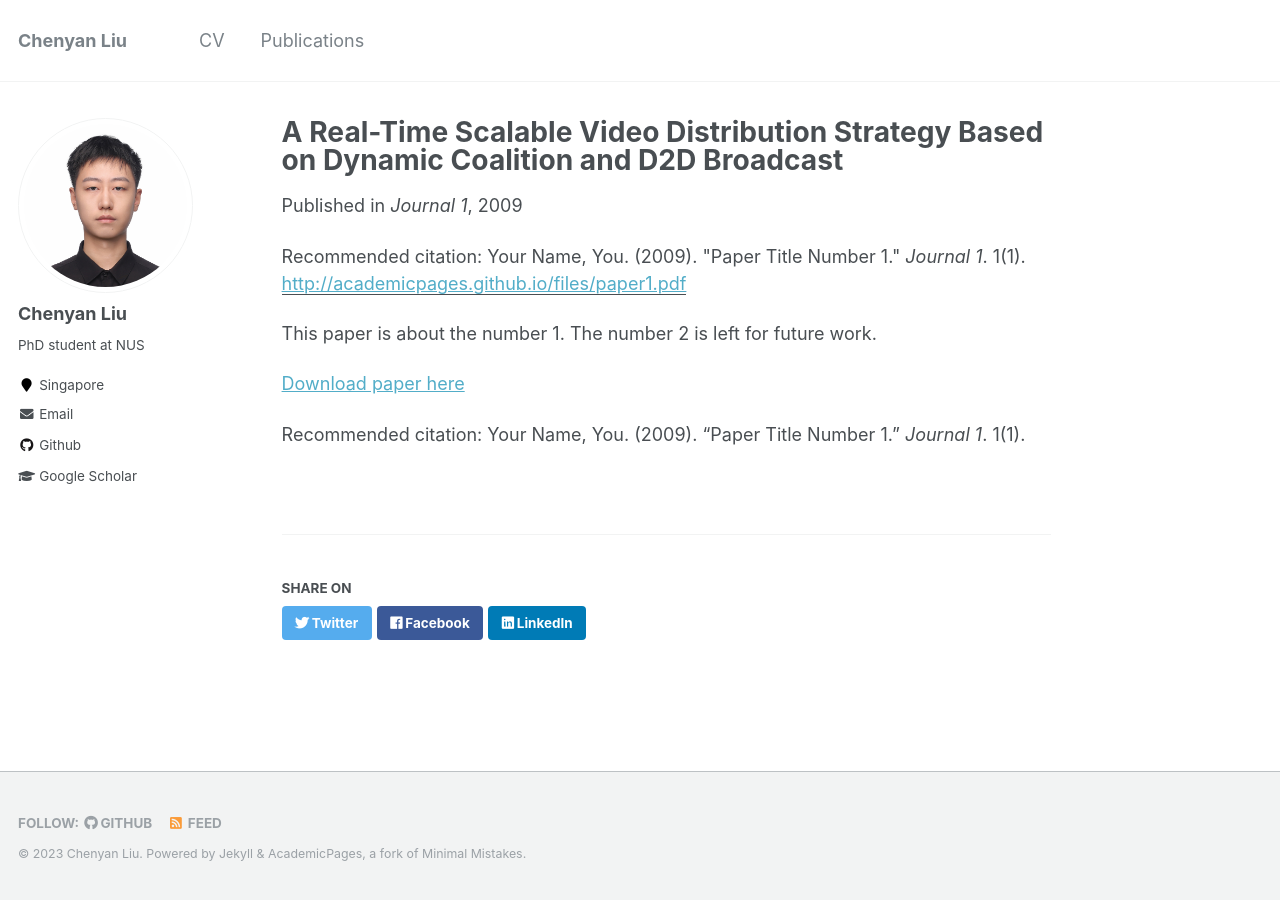
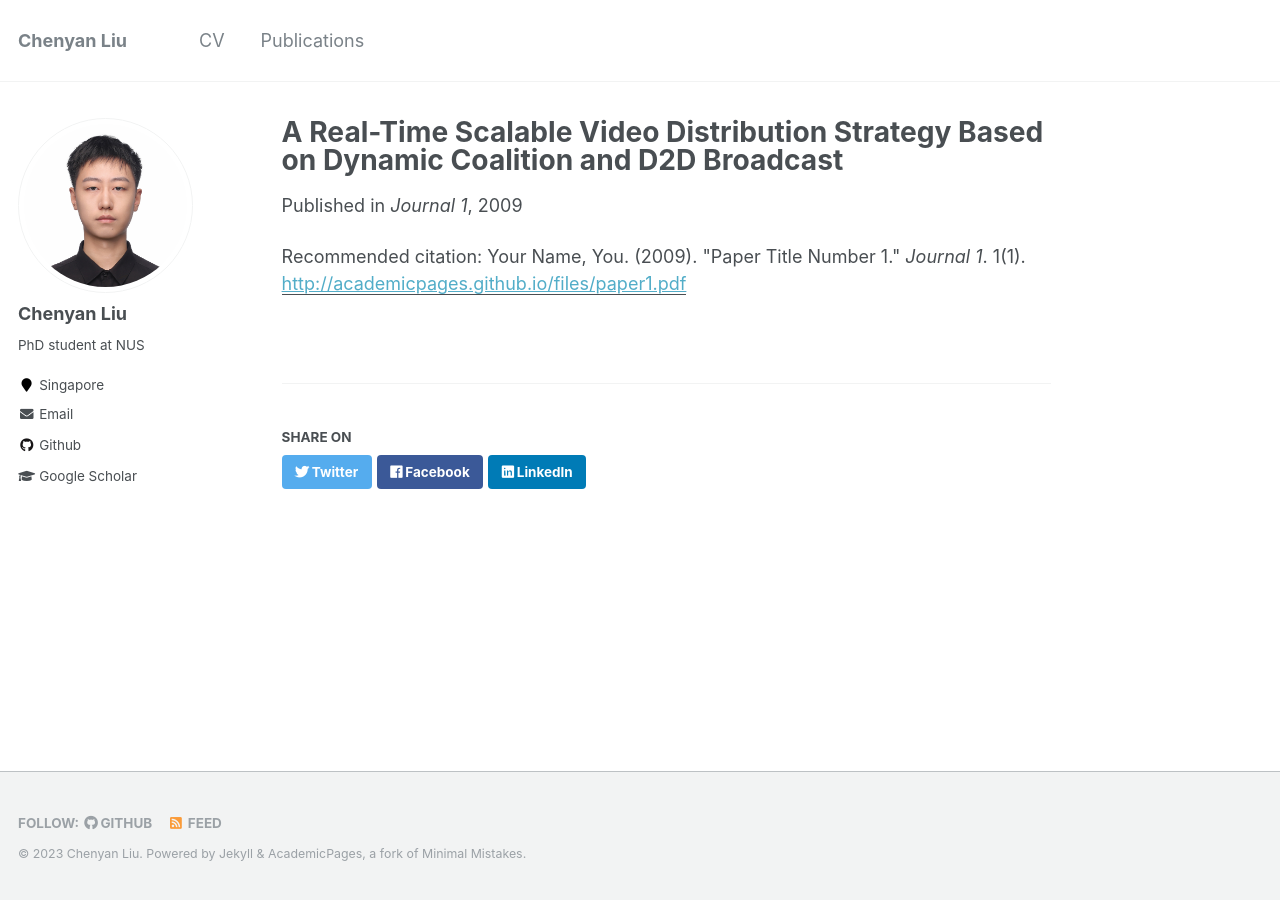
Before and after one commit to chenyan1999/chenyan1999.github.io, a Jekyll site: the page built from _publications/2022-GLOBECOM.md, in a window 1280 px wide. Built offline with Jekyll 4.4.1, drawn with Linux system fonts in a browser that asks for light colours.

Commit message:
fix pub bug attemptation 2.0

```diff
--- a/_publications/2022-GLOBECOM.md
+++ b/_publications/2022-GLOBECOM.md
@@ -8,8 +8,8 @@ venue: 'Journal 1'
 paperurl: 'http://academicpages.github.io/files/paper1.pdf'
 citation: 'Your Name, You. (2009). &quot;Paper Title Number 1.&quot; <i>Journal 1</i>. 1(1).'
 ---
-This paper is about the number 1. The number 2 is left for future work.
+<!-- This paper is about the number 1. The number 2 is left for future work.
 
 [Download paper here](http://academicpages.github.io/files/paper1.pdf)
 
-Recommended citation: Your Name, You. (2009). "Paper Title Number 1." <i>Journal 1</i>. 1(1).
+Recommended citation: Your Name, You. (2009). "Paper Title Number 1." <i>Journal 1</i>. 1(1). -->
```
